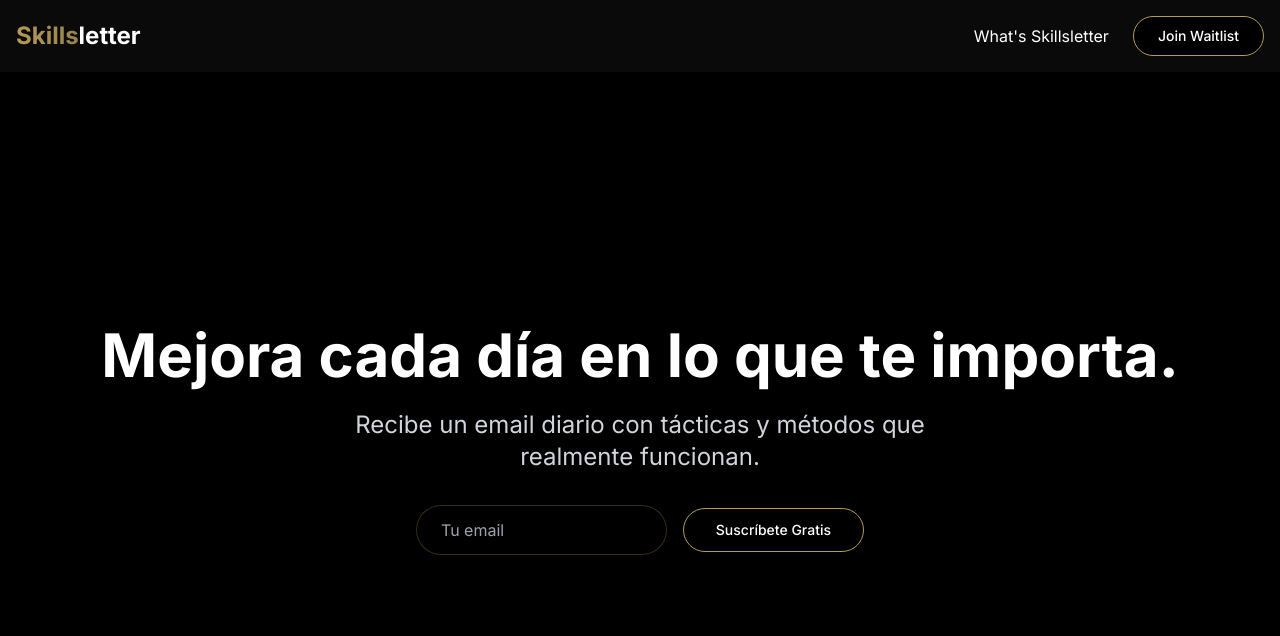
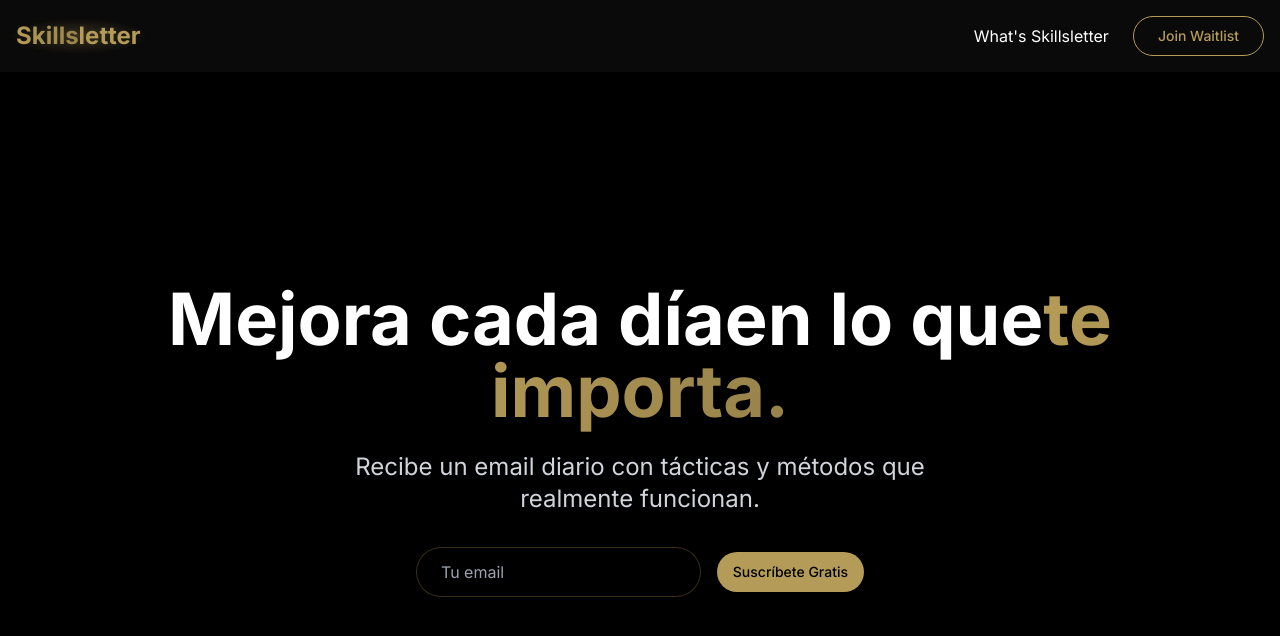
Before and after one commit to Ferrajju/skillvoo-landing, a Next.js app: page / in a window 1280 px wide. Shown: the top 636 px of the page. Built offline with nearby package versions, Linux system fonts and the light colour scheme.

Commit message:
Adaptando droadoo * 2

```diff
--- a/app/globals.css
+++ b/app/globals.css
@@ -9,6 +9,32 @@
 
 .logo-text {
   color: var(--gold);
+  position: relative;
+}
+
+.logo-text::after {
+  content: "";
+  position: absolute;
+  top: -10%;
+  left: -10%;
+  right: -10%;
+  bottom: -10%;
+  background: radial-gradient(ellipse at center, rgba(180, 155, 87, 0.3) 0%, rgba(180, 155, 87, 0) 70%);
+  opacity: 0;
+  z-index: -1;
+  animation: breathe 4s ease-in-out infinite;
+}
+
+@keyframes breathe {
+  0%,
+  100% {
+    opacity: 0;
+    transform: scale(0.8);
+  }
+  50% {
+    opacity: 1;
+    transform: scale(1);
+  }
 }
 
 .golden-gradient {
--- a/app/page.tsx
+++ b/app/page.tsx
@@ -2,36 +2,35 @@
 
 import type React from "react"
 import { useState } from "react"
+import { motion } from "framer-motion"
+import Link from "next/link"
 import { Button } from "@/components/ui/button"
-import Link from "next/link"
-import { motion } from "framer-motion"
 
 export default function Home() {
   const [email, setEmail] = useState("")
 
   const handleSubmit = (e: React.FormEvent) => {
     e.preventDefault()
-    // Handle form submission
     console.log("Submitted email:", email)
   }
 
   return (
     <div className="min-h-screen bg-black text-white">
-      {/* Floating Nav */}
+      {/* Nav */}
       <nav className="fixed top-0 left-0 right-0 z-50 bg-[#0A0A0A] px-4 py-4">
         <div className="container mx-auto flex justify-between items-center">
           <Link href="/" className="flex items-center">
-            <span className="text-2xl font-bold logo-glow">
+            <span className="text-2xl font-bold logo-text">
               <span className="golden-gradient">Skills</span>letter
             </span>
           </Link>
           <div className="flex items-center space-x-6">
-            <Link href="#about" className="text-white hover:text-gray-300 transition-colors">
+            <Link href="#about" className="text-white hover:text-[#B49B57] transition-colors">
               What&apos;s Skillsletter
             </Link>
             <Button
               variant="outline"
-              className="golden-border golden-hover bg-black text-white hover:text-[#FBF5B7] transition-colors rounded-full px-6 py-2"
+              className="golden-border golden-hover text-[#B49B57] hover:text-black transition-colors rounded-full px-6 py-2"
             >
               Join Waitlist
             </Button>
@@ -41,9 +40,6 @@ export default function Home() {
 
       {/* Hero Section */}
       <section className="relative min-h-screen flex items-center justify-center px-4 pt-20">
-        <div className="absolute inset-0 z-0">
-          <div className="absolute inset-0 bg-gradient-to-b from-transparent to-black opacity-70"></div>
-        </div>
         <div className="container mx-auto z-10">
           <motion.div
             initial={{ opacity: 0, y: 20 }}
@@ -51,7 +47,22 @@ export default function Home() {
             transition={{ duration: 1 }}
             className="text-center"
           >
-            <h1 className="text-4xl md:text-6xl font-bold mb-6 leading-tight">Mejora cada día en lo que te importa.</h1>
+            <h1 className="hero-title text-5xl md:text-7xl font-bold mb-6 leading-tight">
+              <motion.span initial={{ opacity: 0, y: 20 }} animate={{ opacity: 1, y: 0 }} transition={{ delay: 0.2 }}>
+                Mejora cada día
+              </motion.span>
+              <motion.span initial={{ opacity: 0, y: 20 }} animate={{ opacity: 1, y: 0 }} transition={{ delay: 0.4 }}>
+                en lo que
+              </motion.span>
+              <motion.span
+                initial={{ opacity: 0, y: 20 }}
+                animate={{ opacity: 1, y: 0 }}
+                transition={{ delay: 0.6 }}
+                className="golden-gradient"
+              >
+                te importa.
+              </motion.span>
+            </h1>
             <p className="text-xl md:text-2xl mb-8 text-gray-300 max-w-2xl mx-auto">
               Recibe un email diario con tácticas y métodos que realmente funcionan.
             </p>
@@ -64,13 +75,12 @@ export default function Home() {
                 value={email}
                 onChange={(e) => setEmail(e.target.value)}
                 placeholder="Tu email"
-                className="w-full px-6 py-3 rounded-full bg-black/50 border border-[#BF953F]/30 text-white placeholder-gray-400 focus:outline-none focus:ring-2 focus:ring-[#BF953F]/50 transition-all duration-300"
+                className="w-full px-6 py-3 rounded-full bg-black/50 border border-[#B49B57]/30 text-white placeholder-gray-400 focus:outline-none focus:ring-2 focus:ring-[#B49B57]/50 transition-all duration-300"
                 required
               />
               <Button
                 type="submit"
-                size="lg"
-                className="w-full sm:w-auto rounded-full golden-border golden-hover bg-black text-white hover:text-[#FBF5B7] transition-all duration-300"
+                className="w-full sm:w-auto rounded-full golden-hover bg-[#B49B57] text-black hover:text-black transition-all duration-300"
               >
                 Suscríbete Gratis
               </Button>
```
